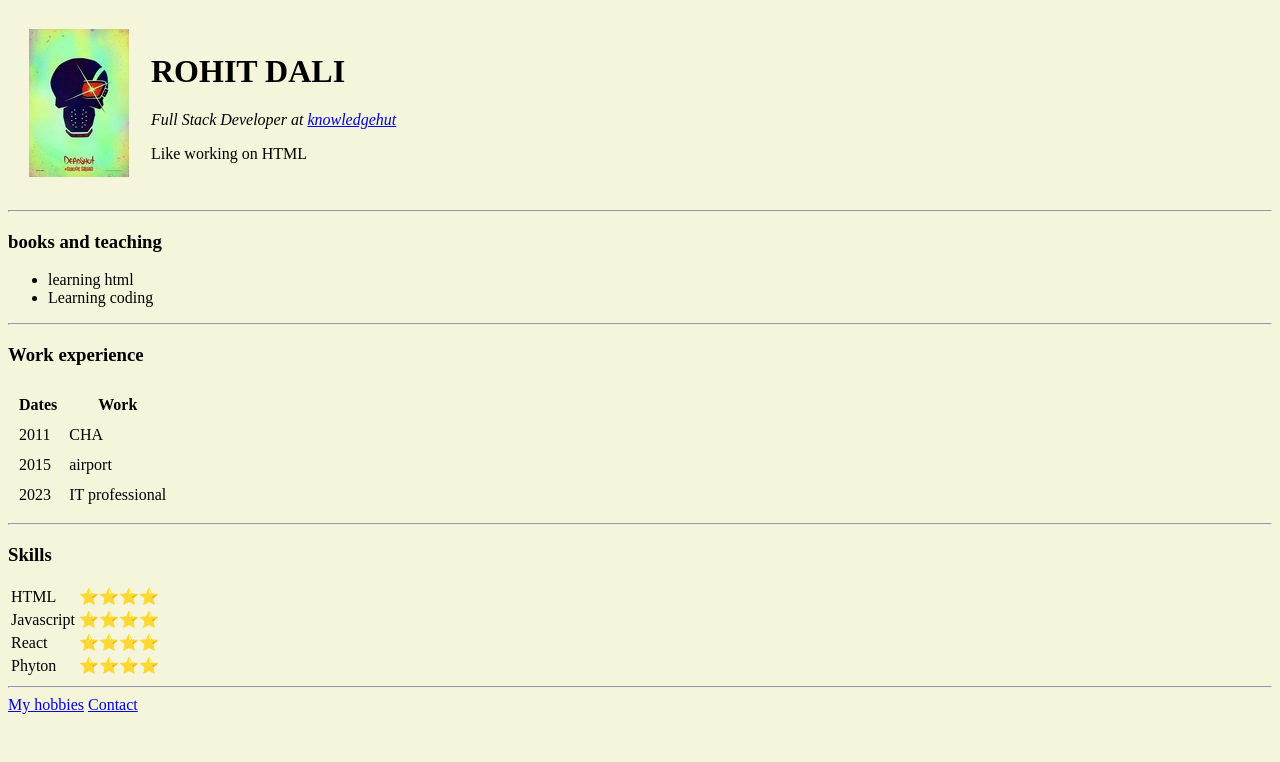
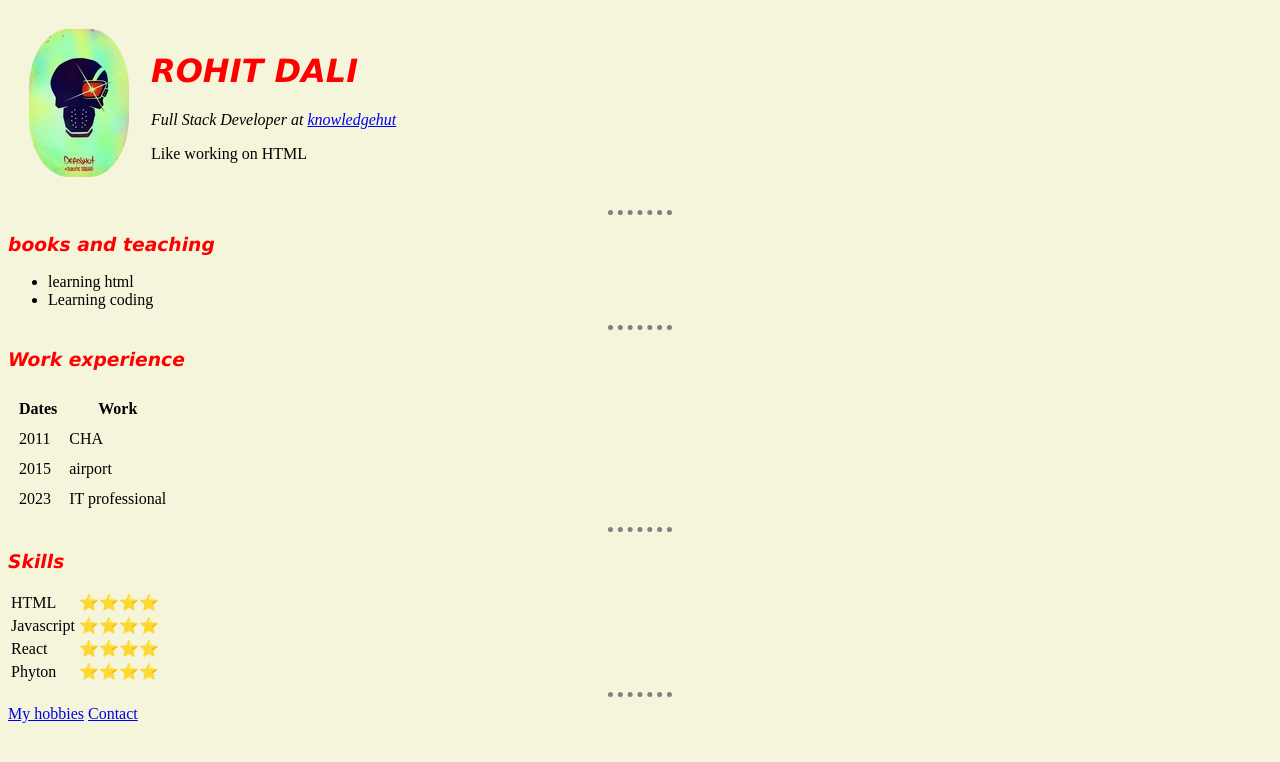
Before and after one commit to rohitdali/My-webpage, a plain HTML site: page index.html in a window 1280 px wide. Drawn offline with Linux system fonts and the light colour scheme.

Commit message:
CSS personal webpage complete

```diff
--- a/index.html
+++ b/index.html
@@ -5,16 +5,13 @@
     <meta http-equiv="X-UA-Compatible" content="IE=edge">
     <meta name="viewport" content="width=device-width, initial-scale=1.0">
     <title>👨‍💻Knowlwdgehut rohit 👨‍💻</title>
-    <style>
-        body{
-            background-color: beige;
-        }
-    </style>
+    <link rel="stylesheet" href="./styles.css">
+
 </head>
 <body>
     <table cellspacing="20">
         <tr>
-            <td><img src="./Images/suicide-squad-movie-poster-deadshot (1).jpg" alt="image of rohit"></td>
+            <td><img style="border-radius: 40%;" src="./Images/suicide-squad-movie-poster-deadshot (1).jpg" alt="image of rohit"></td>
             <td><h1>ROHIT DALI</h1>
                 <P> <i>Full Stack Developer at <a href="https://www.knowledgehut.com/" target="_blank">knowledgehut</a></i> </P>
                 <P>Like working on HTML</P></td>
--- /dev/null
+++ b/styles.css
@@ -0,0 +1,16 @@
+body{
+    background-color: beige;
+}
+
+h3,h2,h1{
+    color: red;
+    font-style: oblique;
+    font-family: 'Lucida Sans', 'Lucida Sans Regular', 'Lucida Grande', 'Lucida Sans Unicode', Geneva, Verdana, sans-serif;
+}
+hr{
+    border-style: none;
+    border-top-style: dotted;
+    border-color: grey;
+    border-width: 5px;
+    width: 5%;
+}
```
Also changed, not shown: contact.html (+1 -0 lines), hobbies.html (+1 -0 lines).
